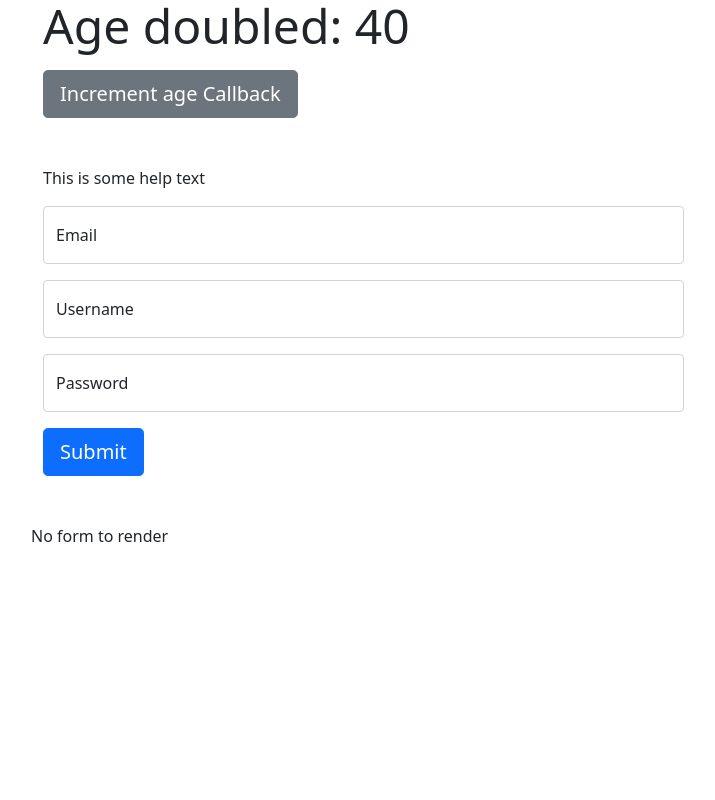
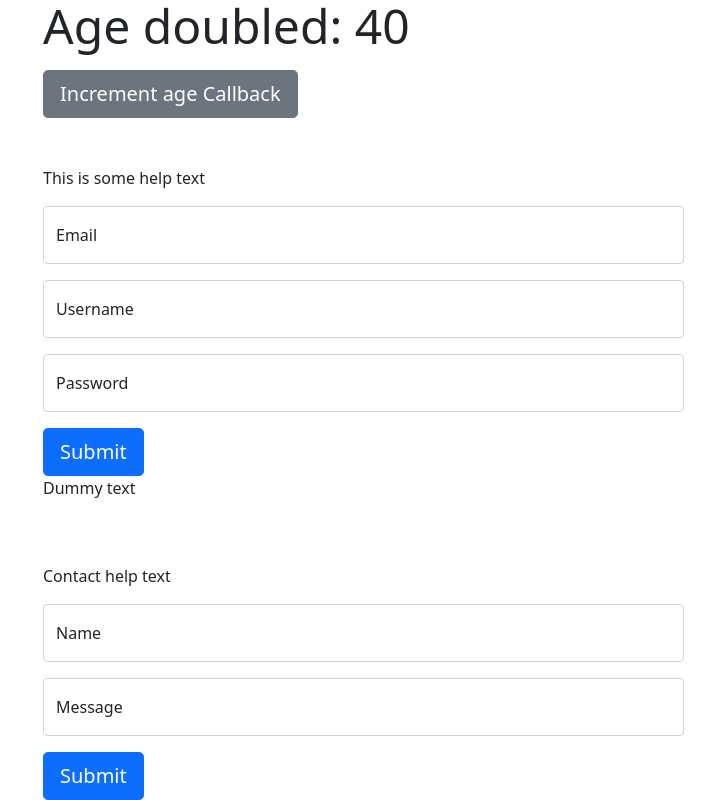
Before and after one commit to jkprogramador/vue-udemy-advanced-components, a Vue app in the folder src/: page / in a window 1280 px wide. Shown: the part 248-1048 px from the top of the page, without its empty margins (39-754 px from the left). Before the commit the page ends 800 px from the top, so only its background shows below. Built offline with nearby package versions, Linux system fonts and the light colour scheme.

Commit message:
Named slots

```diff
--- a/src/src/App.vue
+++ b/src/src/App.vue
@@ -7,10 +7,10 @@
         @onAgeChanged="updateAge"
     ></userItem>
     <form-item>
-        <div class="col-12 help">
-            <p>This is some help text</p>
-        </div>
-        <div class="col-md-7 fields">
+        <template v-slot:help>
+            <p>{{ help }}</p>
+        </template>
+        <template v-slot:fields>
             <div class="form-floating mb-3">
                 <input
                     id="email"
@@ -38,13 +38,42 @@
                 />
                 <label for="password">Password</label>
             </div>
-        </div>
-        <div class="col-12 buttons">
+        </template>
+        <template v-slot:buttons>
             <button type="submit" class="btn btn-primary btn-lg">Submit</button>
-        </div>
+        </template>
+
+        <p>Dummy text</p>
     </form-item>
 
-    <form-item />
+    <form-item>
+        <template v-slot:help>
+            <p>Contact help text</p>
+        </template>
+        <template v-slot:fields>
+            <div class="form-floating mb-3">
+                <input
+                    id="name"
+                    type="text"
+                    class="form-control"
+                    placeholder="Name"
+                />
+                <label for="name">Name</label>
+            </div>
+            <div class="form-floating mb-3">
+                <input
+                    id="message"
+                    class="form-control"
+                    type="text"
+                    placeholder="Message"
+                />
+                <label for="message">Message</label>
+            </div>
+        </template>
+        <template v-slot:buttons>
+            <button type="submit" class="btn btn-primary btn-lg">Submit</button>
+        </template>
+    </form-item>
 </template>
 
 <script>
@@ -62,6 +91,7 @@ export default {
     data() {
         return {
             age: 20,
+            help: "This is some help text",
         };
     },
     methods: {
--- a/src/src/components/FormItem.vue
+++ b/src/src/components/FormItem.vue
@@ -1,7 +1,17 @@
 <template>
     <form>
         <div class="row mt-5">
-            <slot>No form to render</slot>
+            <div class="col-12 help">
+                <slot name="help"></slot>
+            </div>
+            <div class="col-md-7 fields">
+                <slot name="fields"></slot>
+            </div>
+            <div class="col-12 buttons">
+                <slot name="buttons"></slot>
+            </div>
+
+            <slot></slot>
         </div>
     </form>
 </template>
```
